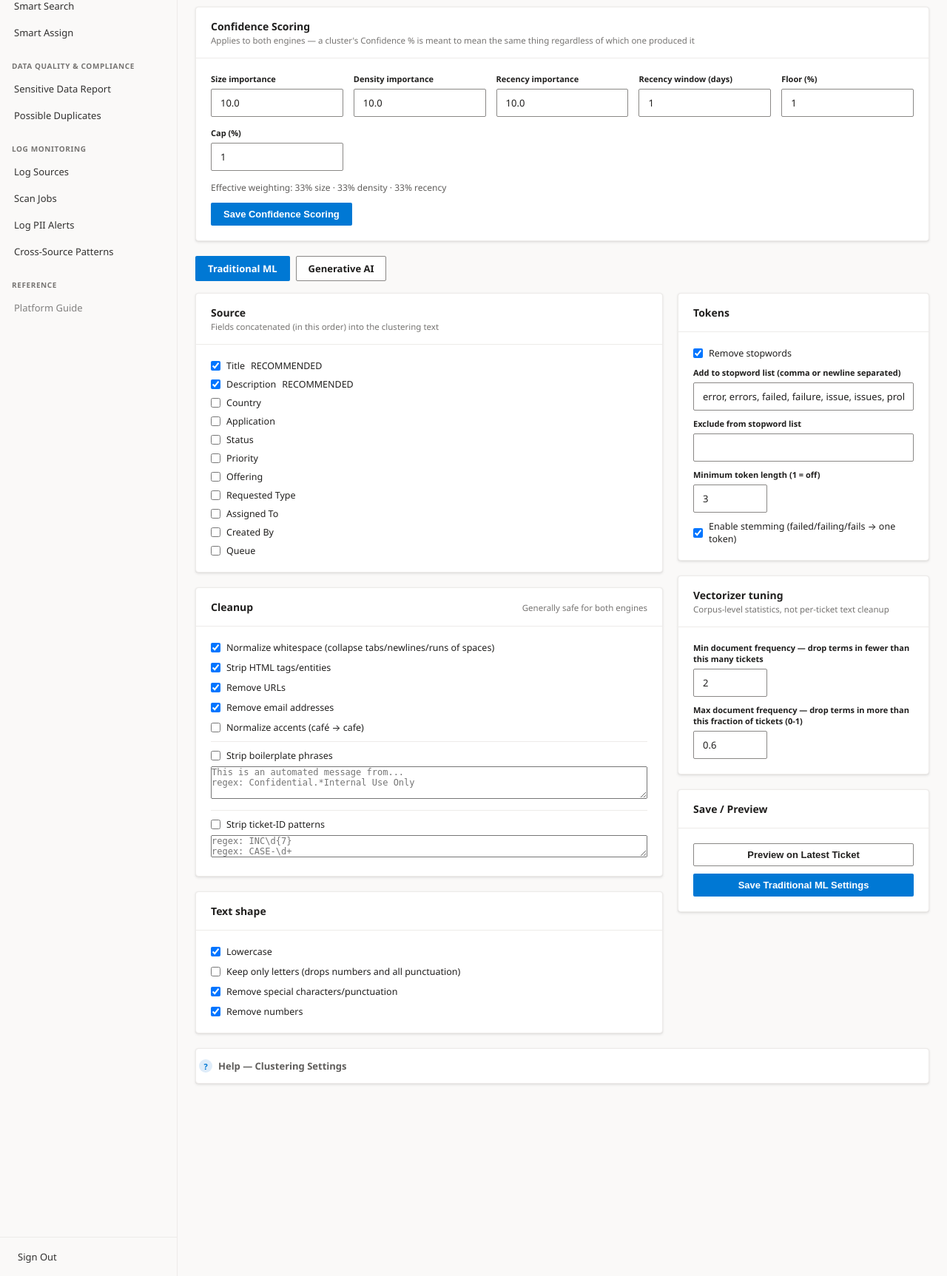
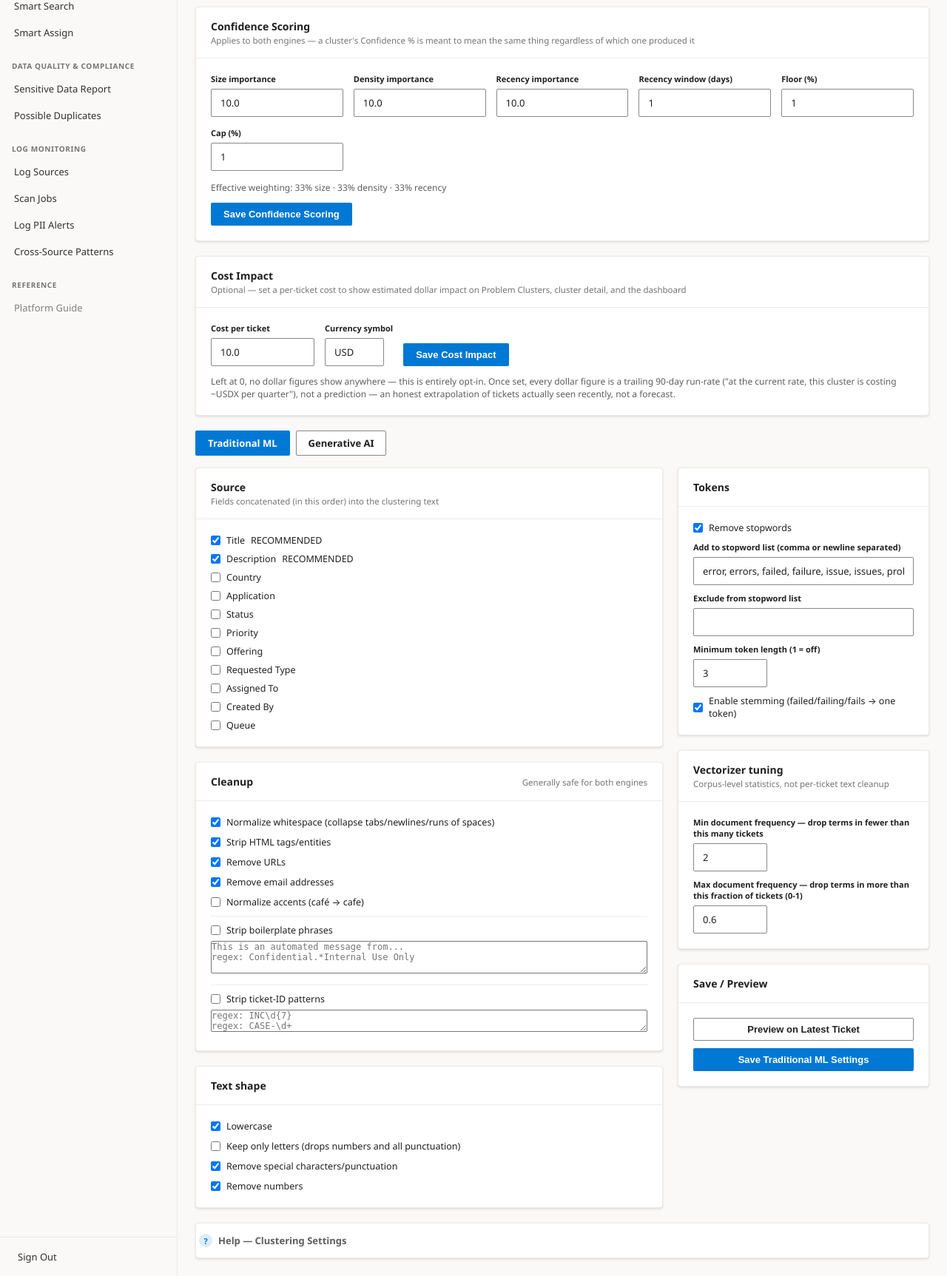
Before and after one commit to bgmaruthi13/CustomerSupportIntelligence, a Django app: page /clustering/settings/ in a window 1280 px wide. Shown: the part 523-2248 px from the top of the page at 74% size. Run offline with Django 5.2, Linux system fonts and the light colour scheme; a user stored in the database is signed in; tables that the repository leaves empty hold one stand-in row (values such as "Sample post"); data that the repository does not hold is empty.

Commit message:
Add cost-per-ticket setting + dollar-impact framing (BACKLOG B.1)
Project.cost_per_ticket/cost_currency_symbol (new Cost Impact card on
Clustering Settings, mirroring the existing Confidence Scoring form
pattern). Display-layer only, no pipeline change, entirely opt-in - 0/
unset hides every dollar figure rather than showing a misleading $0
(estimate_quarterly_cost returns None, not 0, when unset).

Every dollar figure is an honest trailing 90-day run-rate (tickets seen
in the last 90 days x cost_per_ticket, scaled to a quarter) framed as
"at the current rate if left unaddressed" - not a speculative forecast,
just an extrapolation of already-observed recent activity. Wired into:
Problem Clusters list (new column, hidden when cost isn't configured),
cluster detail (a callout under the title), and a new dashboard KPI
tile summing the run-rate across Problem Candidate clusters specifically
(not every cluster - this answers "what are unaddressed recurring
issues costing", not "total historical ticket cost").

Verified via Django test client (pure-function edge cases including the
None-vs-0 distinction, a real settings-form round-trip through the
actual save_cost view action, column/callout/tile presence toggling
correctly) and live browser end-to-end (dashboard KPI showed $2,805/qtr,
a real cluster showed $204/qtr, both computed from real dev data) - the
real project's cost_per_ticket was restored to its original 0 afterward,
confirmed via direct DB read.

Co-Authored-By: Claude Sonnet 5 <noreply@anthropic.com>

```diff
--- a/clustering/templates/clustering/detail.html
+++ b/clustering/templates/clustering/detail.html
@@ -18,6 +18,11 @@
     {% endif %}
     <div class="page-title" style="margin-top:6px">{{ cluster.name }}{% if cluster.is_problem_candidate %} <span class="problem-ribbon">Problem Candidate</span>{% endif %}{% if cluster.parent %} <span class="badge badge-grey">Sub-cluster</span>{% endif %}</div>
     <div class="page-subtitle">{{ project.name }} · {{ cluster.get_engine_display }} · {{ cluster.recurring_count }} recurring tickets{% if cluster.source_description %} · from {{ cluster.source_description }}{% endif %}</div>
+    {% if estimated_quarterly_cost %}
+    <div style="font-size:13px;color:var(--text-primary);font-weight:600;margin-top:6px" title="Trailing 90-day run-rate — cost per ticket × tickets seen in the last 90 days, scaled to a quarter. Not a prediction.">
+      ~{{ cost_currency_symbol }}{{ estimated_quarterly_cost|floatformat:0 }}/quarter at the current rate if left unaddressed
+    </div>
+    {% endif %}
     {% if cluster.ai_summary %}<div style="font-size:13px;color:var(--text-primary);font-style:italic;margin-top:6px">"{{ cluster.ai_summary }}"</div>{% endif %}
   </div>
   {% if can_drill_down %}
--- a/clustering/templates/clustering/list.html
+++ b/clustering/templates/clustering/list.html
@@ -59,6 +59,7 @@
         <th>Engine</th>
         <th>{% sort_header "trend" "Trend" %}</th>
         <th>{% sort_header "confidence" "Confidence" %}</th>
+        {% if show_cost_col %}<th title="Trailing 90-day run-rate, not a prediction">Est. Cost/Qtr</th>{% endif %}
         <th></th>
       </tr></thead>
       <tbody>
@@ -80,6 +81,7 @@
             {% else %}<span class="trend-flat" title="{{ c.trend_reasoning }}">● Stable</span>{% endif %}
           </td>
           <td><div class="conf-bar-wrap"><div class="conf-bar"><div class="conf-bar-fill" style="width:{{ c.confidence }}%;background:{{ c.color }}"></div></div><span>{{ c.confidence|floatformat:0 }}%</span></div></td>
+          {% if show_cost_col %}<td>{% if c.estimated_quarterly_cost %}<span style="font-weight:600">{{ cost_currency_symbol }}{{ c.estimated_quarterly_cost|floatformat:0 }}</span>{% else %}—{% endif %}</td>{% endif %}
           <td><a href="{% url 'clustering:detail' c.id %}" class="btn btn-outline" style="padding:4px 12px;font-size:12px">Open →</a></td>
         </tr>
         {% endfor %}
--- a/clustering/templates/clustering/settings.html
+++ b/clustering/templates/clustering/settings.html
@@ -83,6 +83,31 @@
   </div>
 </div>
 
+<div class="card" style="margin-bottom:20px">
+  <div class="card-header">
+    <div>
+      <div class="card-title">Cost Impact</div>
+      <div class="card-subtitle">Optional — set a per-ticket cost to show estimated dollar impact on Problem Clusters, cluster detail, and the dashboard</div>
+    </div>
+  </div>
+  <div class="card-body pad">
+    <form method="post" style="display:flex;gap:14px;align-items:flex-end;flex-wrap:wrap">
+      {% csrf_token %}
+      <input type="hidden" name="action" value="save_cost">
+      <div class="form-field" style="margin-bottom:0">
+        <label style="font-size:11px">Cost per ticket</label>
+        <input type="number" name="cost_per_ticket" value="{{ project.cost_per_ticket }}" min="0" step="0.01" style="width:140px">
+      </div>
+      <div class="form-field" style="margin-bottom:0">
+        <label style="font-size:11px">Currency symbol</label>
+        <input type="text" name="cost_currency_symbol" value="{{ project.cost_currency_symbol }}" maxlength="5" style="width:80px">
+      </div>
+      <button type="submit" class="btn btn-primary">Save Cost Impact</button>
+    </form>
+    <p style="font-size:12px;color:var(--text-secondary);margin:12px 0 0">Left at 0, no dollar figures show anywhere — this is entirely opt-in. Once set, every dollar figure is a trailing 90-day run-rate ("at the current rate, this cluster is costing ~{{ project.cost_currency_symbol|default:"$" }}X per quarter"), not a prediction — an honest extrapolation of tickets actually seen recently, not a forecast.</p>
+  </div>
+</div>
+
 <script>
   (function () {
     var sizeEl = document.getElementById('confWeightSize');
--- a/clustering/views.py
+++ b/clustering/views.py
@@ -1,12 +1,13 @@
 import re
 from collections import Counter
+from datetime import timedelta
 
 import numpy as np
 from django.contrib import messages
 from django.contrib.auth.decorators import login_required
 from django.core.paginator import Paginator
 from django.db.models.functions import TruncMonth, TruncWeek
-from django.db.models import Count, Sum
+from django.db.models import Count, Q, Sum
 from django.shortcuts import get_object_or_404, redirect, render
 from django.urls import reverse
 from django.utils import timezone
@@ -20,6 +21,7 @@ from clustering.pipelines import (DEFAULT_GRANULARITY, MIN_TICKETS_TO_CLUSTER,
                                    embedding_model_status, run_generative_ai,
                                    run_global_clustering, run_traditional_ml,
                                    scan_for_duplicates)
+from clustering.scoring import estimate_quarterly_cost
 from clustering.settings_utils import default_settings_for
 from clustering.settings_utils import get_or_default as get_clustering_settings
 from clustering.text_utils import build_clustering_text, build_entity_stoplist
@@ -43,6 +45,30 @@ CLUSTERS_SORT_FIELDS = {
     "created": "created_at",
 }
 
+COST_WINDOW_DAYS = 90
+
+
+def annotate_recent_ticket_count(queryset, window_days=COST_WINDOW_DAYS):
+    """Attaches recent_ticket_count (members whose ticket was created within
+    the trailing window) via one annotated query rather than one COUNT query
+    per cluster - the queryset this runs against is usually a page of ≤25
+    clusters, but there's no reason to pay N+1 for something a single
+    annotation covers just as easily."""
+    cutoff = timezone.now() - timedelta(days=window_days)
+    return queryset.annotate(recent_ticket_count=Count("members", filter=Q(members__ticket__created_at__gte=cutoff)))
+
+
+def attach_cost_impact(clusters, project):
+    """Sets .estimated_quarterly_cost on each cluster (already annotated with
+    recent_ticket_count) - None when project.cost_per_ticket isn't configured,
+    which templates treat as "don't show a dollar figure" (see
+    estimate_quarterly_cost's own docstring for why None, not $0)."""
+    for c in clusters:
+        c.estimated_quarterly_cost = estimate_quarterly_cost(
+            getattr(c, "recent_ticket_count", 0), project.cost_per_ticket, COST_WINDOW_DAYS,
+        )
+    return clusters
+
 
 @login_required
 def clusters_list(request):
@@ -58,10 +84,14 @@ def clusters_list(request):
     if engine in ("traditional_ml", "generative_ai"):
         qs = qs.filter(engine=engine)
     qs = qs.annotate(sub_cluster_count=Count("sub_clusters"))
+    if project.cost_per_ticket:
+        qs = annotate_recent_ticket_count(qs)
     qs = apply_sort(request, qs, CLUSTERS_SORT_FIELDS, default_field="recurring", default_dir="desc")
 
     paginator = Paginator(qs, CLUSTERS_PER_PAGE)
     page_obj = paginator.get_page(request.GET.get("page"))
+    if project.cost_per_ticket:
+        attach_cost_impact(page_obj, project)
 
     ml_last = Cluster.objects.filter(project=project, engine="traditional_ml", parent__isnull=True).order_by("-created_at").first()
     genai_last = Cluster.objects.filter(project=project, engine="generative_ai", parent__isnull=True).order_by("-created_at").first()
@@ -82,6 +112,8 @@ def clusters_list(request):
         "show_application_col": qs.exclude(top_application="Unspecified").exists(),
         "show_offering_col": qs.exclude(top_offering="Unspecified").exists(),
         "show_country_col": qs.exclude(top_country="Unspecified").exists(),
+        "show_cost_col": bool(project.cost_per_ticket),
+        "cost_currency_symbol": project.cost_currency_symbol,
     })
     return render(request, "clustering/list.html", context)
 
@@ -315,6 +347,13 @@ def cluster_detail(request, pk):
         ),
         "can_drill_down": cluster.recurring_count >= MIN_TICKETS_TO_CLUSTER,
         "granularity_choices": GRANULARITY_CHOICES,
+        "estimated_quarterly_cost": (
+            estimate_quarterly_cost(
+                tickets_qs.filter(created_at__gte=timezone.now() - timedelta(days=COST_WINDOW_DAYS)).count(),
+                project.cost_per_ticket, COST_WINDOW_DAYS,
+            ) if project.cost_per_ticket else None
+        ),
+        "cost_currency_symbol": project.cost_currency_symbol,
     }
     return render(request, "clustering/detail.html", context)
 
@@ -1314,6 +1353,20 @@ def clustering_settings(request):
             except (TypeError, ValueError):
                 messages.error(request, "Confidence Scoring values must be numbers — settings not saved.")
             return redirect(f"{reverse('clustering:settings')}?tab={tab}")
+        if action == "save_cost":
+            try:
+                cost = max(0.0, float(request.POST.get("cost_per_ticket", 0) or 0))
+                symbol = request.POST.get("cost_currency_symbol", "$").strip()[:5] or "$"
+                project.cost_per_ticket = cost
+                project.cost_currency_symbol = symbol
+                project.save(update_fields=["cost_per_ticket", "cost_currency_symbol"])
+                if cost:
+                    messages.success(request, f"Saved Cost Impact settings — dollar-impact figures now show across Problem Clusters, cluster detail, and the dashboard.")
+                else:
+                    messages.success(request, "Cost per ticket cleared — dollar-impact figures are hidden until it's set again.")
+            except (TypeError, ValueError):
+                messages.error(request, "Cost per ticket must be a number — settings not saved.")
+            return redirect(f"{reverse('clustering:settings')}?tab={tab}")
         if engine in ("traditional_ml", "generative_ai"):
             tab = engine
             submitted_engine = engine
--- a/core/models.py
+++ b/core/models.py
@@ -59,6 +59,13 @@ class Project(models.Model):
     confidence_floor = models.PositiveSmallIntegerField(default=30, help_text="Minimum possible confidence score — even the weakest real cluster shows at least this")
     confidence_cap = models.PositiveSmallIntegerField(default=97, help_text="Maximum possible confidence score — never a false-sounding 100%")
 
+    # --- Cost impact framing (BACKLOG Theme B.1) — display-layer only, no
+    # pipeline change. 0 means "not configured": every dollar-impact number
+    # this drives is hidden rather than shown as a misleading $0, since a
+    # genuinely free ticket is not the common case a blank setting represents.
+    cost_per_ticket = models.FloatField(default=0.0, help_text="Estimated fully-loaded cost to handle one ticket in this project (agent time, tooling, etc.) — 0 hides all dollar-impact figures")
+    cost_currency_symbol = models.CharField(max_length=5, default="$", blank=True, help_text="Prefix shown before every dollar-impact figure, e.g. '$', '€', '£'")
+
     class Meta:
         ordering = ["-created_at"]
 
```
Also changed, not shown: BACKLOG.md (+1 -1 lines), clustering/scoring.py (+17 -0 lines), core/templates/core/dashboard.html (+7 -0 lines), core/views.py (+16 -0 lines), core/migrations/0009_project_cost_currency_symbol_project_cost_per_ticket.py (added).
